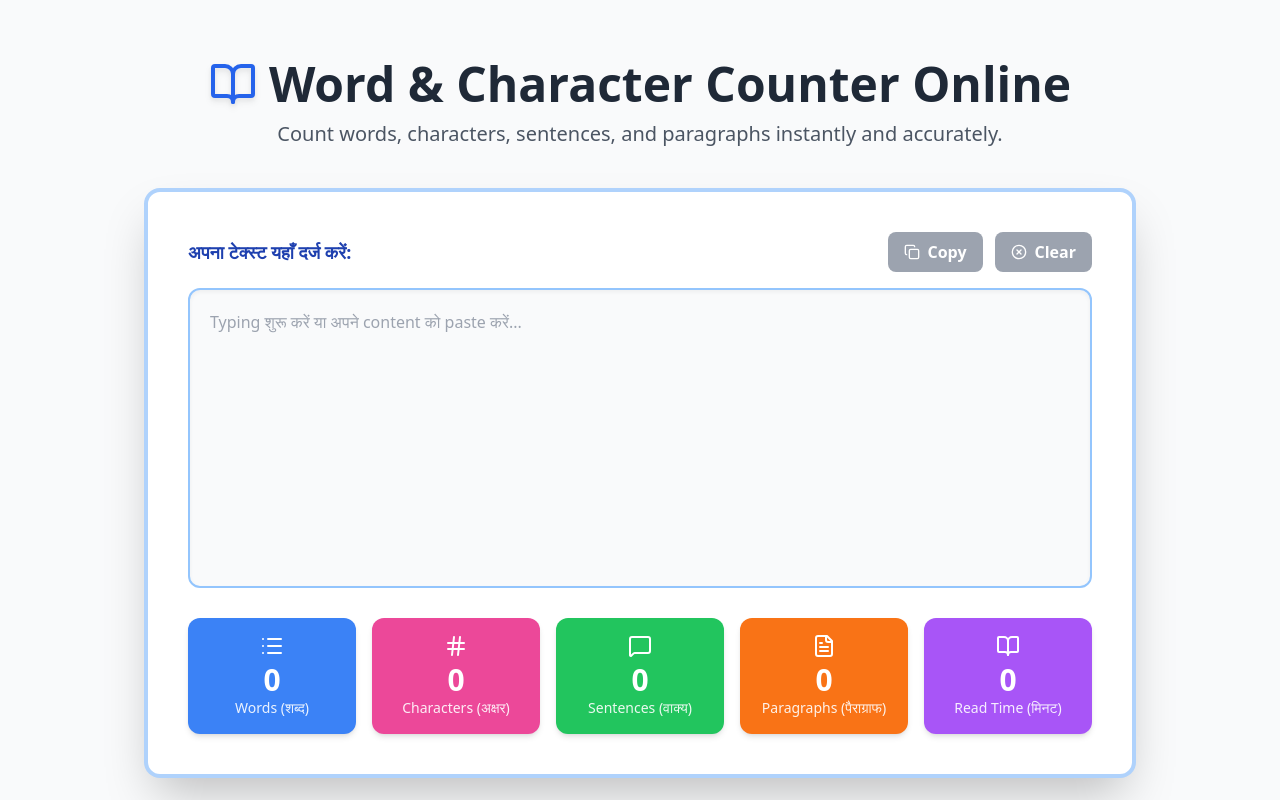
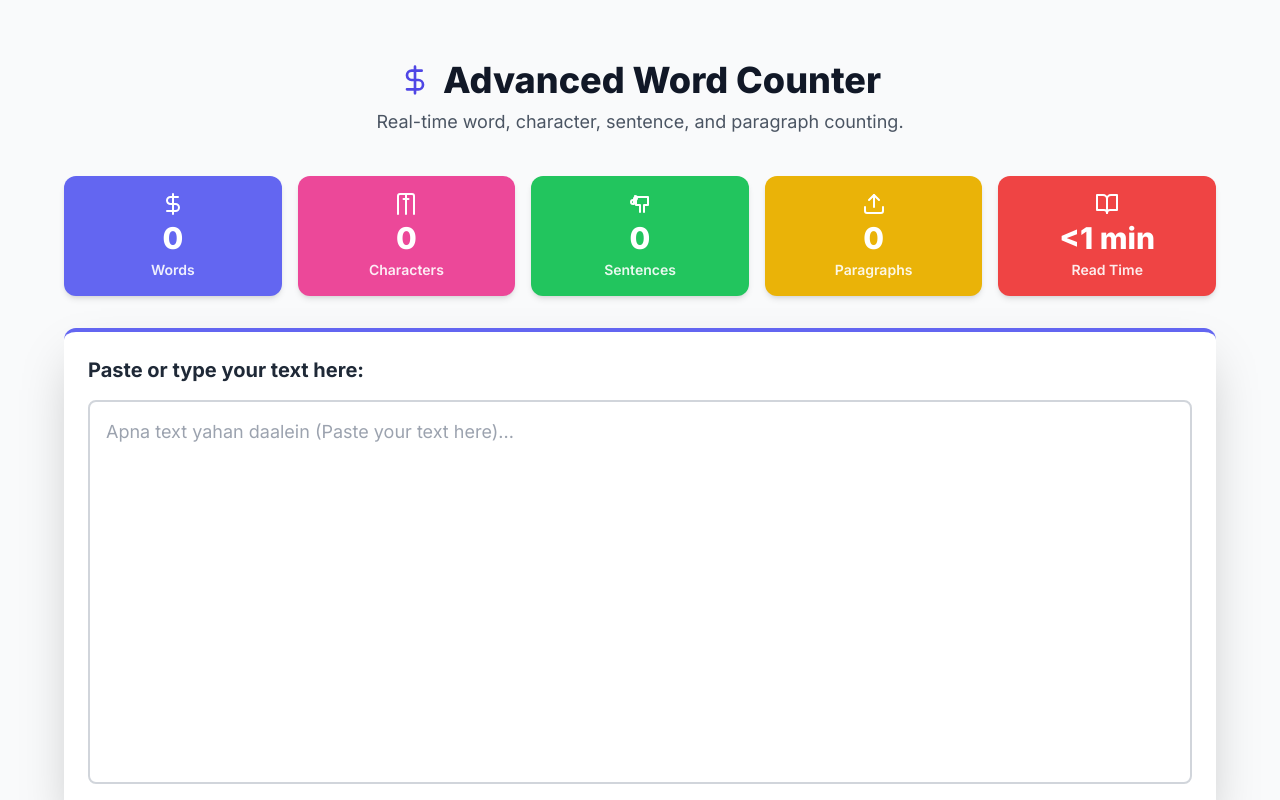
Before and after one commit to studybuild576-commits/my-tool-website, a Next.js app: page /word-counter in a window 1280 px wide. Shown: the top 800 px of the page. Built offline with nearby package versions, Linux system fonts and the light colour scheme.

Commit message:
Update page.tsx

```diff
--- a/app/word-counter/page.tsx
+++ b/app/word-counter/page.tsx
@@ -1,115 +1,150 @@
 "use client";
 
-import { useState } from 'react';
-import { FileText, Copy, BookOpen, MessageSquare, List, Hash, XCircle } from 'lucide-react';
+import React, { useState, useEffect, useCallback } from 'react';
 
-export default function WordCounterPage() {
-  const [text, setText] = useState('');
-  const [copied, setCopied] = useState(false);
+// --- Icon Imports (using Lucide style SVGs) ---
+const WordIcon = (props: React.SVGProps<SVGSVGElement>) => (
+  <svg xmlns="http://www.w3.org/2000/svg" width="24" height="24" viewBox="0 0 24 24" fill="none" stroke="currentColor" strokeWidth="2" strokeLinecap="round" strokeLinejoin="round" {...props}><path d="M12 2v20M17 5H9.5a3.5 3.5 0 1 0 0 7h5a3.5 3.5 0 1 1 0 7H6"/></svg>
+);
+const CharacterIcon = (props: React.SVGProps<SVGSVGElement>) => (
+  <svg xmlns="http://www.w3.org/2000/svg" width="24" height="24" viewBox="0 0 24 24" fill="none" stroke="currentColor" strokeWidth="2" strokeLinecap="round" strokeLinejoin="round" {...props}><path d="M4 22V4a2 2 0 0 1 2-2h12a2 2 0 0 1 2 2v18"/><path d="M14.5 7h-5M12 2v20"/></svg>
+);
+const SentenceIcon = (props: React.SVGProps<SVGSVGElement>) => (
+  <svg xmlns="http://www.w3.org/2000/svg" width="24" height="24" viewBox="0 0 24 24" fill="none" stroke="currentColor" strokeWidth="2" strokeLinecap="round" strokeLinejoin="round" {...props}><path d="M12 20v-7h-4V5h12v8h-4v7"/><path d="M8 5a2 2 0 0 0-2 2v1h-1a2 2 0 0 0 0 4h1V8h1a2 2 0 0 0 0-4Z"/></svg>
+);
+const ParagraphIcon = (props: React.SVGProps<SVGSVGElement>) => (
+  <svg xmlns="http://www.w3.org/2000/svg" width="24" height="24" viewBox="0 0 24 24" fill="none" stroke="currentColor" strokeWidth="2" strokeLinecap="round" strokeLinejoin="round" {...props}><path d="M21 15v4a2 2 0 0 1-2 2H5a2 2 0 0 1-2-2v-4"/><polyline points="17 8 12 3 7 8"/><line x1="12" x2="12" y1="3" y2="15"/></svg>
+);
 
-  // --- Core Text Analysis Logic ---
-  const words = text.split(/\s+/).filter((word) => word.length > 0);
-  const wordCount = words.length;
-  const charCount = text.length;
-  const sentenceCount = (text.match(/[.!?](\s|$)/g) || []).length;
-  const paragraphs = text.split(/\n{2,}/).filter(p => p.trim().length > 0);
-  const paragraphCount = paragraphs.length;
-  const readingTime = Math.ceil(wordCount / 200);
-
-  const handleCopy = () => {
-    if (navigator.clipboard) {
-      navigator.clipboard.writeText(text);
-    } else {
-      const textarea = document.createElement('textarea');
-      textarea.value = text;
-      document.body.appendChild(textarea);
-      textarea.select();
-      document.execCommand('copy');
-      document.body.removeChild(textarea);
-    }
-    setCopied(true);
-    setTimeout(() => setCopied(false), 1500);
-  };
-
-  const handleClear = () => {
-    setText('');
-    setCopied(false);
-  };
-
-  return (
-    <main className="font-sans px-4 py-10 max-w-5xl mx-auto min-h-screen">
-      <header className="mb-10 text-center pt-5">
-        <h1 className="text-5xl font-extrabold text-gray-800 mb-3 flex items-center justify-center gap-3">
-          <BookOpen className="w-12 h-12 text-blue-600 drop-shadow-md" />
-          Word & Character Counter Online
-        </h1>
-        <p className="text-xl text-gray-600 font-medium">Count words, characters, sentences, and paragraphs instantly and accurately.</p>
-      </header>
-
-      {/* --- Tool Interface --- */}
-      <section className="bg-white rounded-2xl shadow-2xl p-6 md:p-10 mb-12 border-4 border-blue-400/50">
-        <div className="flex justify-between items-center mb-4 flex-wrap gap-3">
-          <label htmlFor="word-counter-textarea" className="block font-bold text-lg text-blue-800">अपना टेक्स्ट यहाँ दर्ज करें:</label>
-          <div className="flex gap-3 flex-wrap">
-            <button
-              onClick={handleCopy}
-              disabled={text.length === 0}
-              className={`flex items-center gap-2 px-4 py-2 rounded-lg text-white font-semibold transition ${
-                text.length > 0 ? 'bg-green-500 hover:bg-green-600' : 'bg-gray-400 cursor-not-allowed'
-              }`}
-            >
-              <Copy className="w-4 h-4" />
-              {copied ? 'Copied!' : 'Copy'}
-            </button>
-            <button
-              onClick={handleClear}
-              disabled={text.length === 0}
-              className={`flex items-center gap-2 px-4 py-2 rounded-lg text-white font-semibold transition ${
-                text.length > 0 ? 'bg-red-500 hover:bg-red-600' : 'bg-gray-400 cursor-not-allowed'
-              }`}
-            >
-              <XCircle className="w-4 h-4" />
-              Clear
-            </button>
-          </div>
-        </div>
-
-        <textarea
-          id="word-counter-textarea"
-          className="w-full min-h-[300px] p-5 text-base border-2 border-blue-300 rounded-xl focus:outline-none focus:ring-4 focus:ring-blue-200 transition bg-gray-50 resize-none shadow-inner"
-          value={text}
-          onChange={(e) => setText(e.target.value)}
-          placeholder="Typing शुरू करें या अपने content को paste करें..."
-          aria-label="Text area for word and character counting"
-        ></textarea>
-
-        {/* --- Results Grid --- */}
-        <div className="grid grid-cols-2 md:grid-cols-5 gap-4 mt-6">
-          <StatCard title="Words (शब्द)" value={wordCount} color="bg-blue-500" icon={<List className="w-6 h-6" />} />
-          <StatCard title="Characters (अक्षर)" value={charCount} color="bg-pink-500" icon={<Hash className="w-6 h-6" />} />
-          <StatCard title="Sentences (वाक्य)" value={sentenceCount} color="bg-green-500" icon={<MessageSquare className="w-6 h-6" />} />
-          <StatCard title="Paragraphs (पैराग्राफ)" value={paragraphCount} color="bg-orange-500" icon={<FileText className="w-6 h-6" />} />
-          <StatCard title="Read Time (मिनट)" value={readingTime} color="bg-purple-500" icon={<BookOpen className="w-6 h-6" />} />
-        </div>
-      </section>
-
-      {/* --- SEO Content Section (Hindi) --- */}
-      <section className="mt-20 prose max-w-none">
-        {/* ... aapka poora Hindi SEO content same rahega ... */}
-      </section>
-
-      <footer className="text-center text-gray-500 text-base mt-16 bg-gray-50 py-4 rounded-t-xl shadow-inner border-t">
-        &copy; {new Date().getFullYear()} PDF & Text Tools. All rights reserved.
-      </footer>
-    </main>
-  );
+// --- Interface for StatCard Props (THE FIX) ---
+interface StatCardProps {
+  title: string;
+  value: number | string;
+  color: string;
+  icon: React.ReactNode;
 }
 
-// Stats Card Component
-const StatCard = ({ title, value, color, icon }) => (
+// --- Stats Card Component (Now correctly typed) ---
+const StatCard: React.FC<StatCardProps> = ({ title, value, color, icon }) => (
   <div className={`flex flex-col items-center justify-center p-4 rounded-xl shadow-md text-white transform hover:scale-[1.02] transition duration-300 ${color} shadow-lg`}>
     <div className="mb-1">{icon}</div>
     <div className="text-3xl font-extrabold">{value}</div>
-    <p className="text-sm font-medium opacity-90">{title}</p>
+    <div className="text-sm font-semibold mt-1 opacity-90">{title}</div>
   </div>
 );
+
+
+// --- Main Page Component ---
+const WordCounterPage: React.FC = () => {
+  const [text, setText] = useState<string>('');
+  const [stats, setStats] = useState({
+    words: 0,
+    characters: 0,
+    sentences: 0,
+    paragraphs: 0,
+    readingTime: 0, // in minutes
+  });
+
+  const calculateStats = useCallback((rawText: string) => {
+    // 1. Characters: Count total characters excluding leading/trailing whitespace
+    const characters = rawText.trim().length;
+
+    // 2. Words: Split by whitespace. Filter out empty strings from multiple spaces.
+    const words = rawText.trim() === '' ? 0 : rawText.trim().split(/\s+/).length;
+
+    // 3. Sentences: Simple check for common sentence-ending punctuation, ignoring inner periods (like Mr. or U.S.A.)
+    // Uses a lookbehind/lookahead to avoid matching mid-word periods.
+    const sentences = rawText.trim() === '' ? 0 : (rawText.match(/[.!?](\s|$)/g) || []).length;
+
+    // 4. Paragraphs: Split by two or more newlines (or a line break followed by a blank line)
+    const paragraphs = rawText.trim() === '' ? 0 : rawText.trim().split(/(\r?\n){2,}/).length;
+
+    // 5. Reading Time: Estimate based on 200 words per minute (WPM)
+    const readingTime = words === 0 ? 0 : Math.ceil(words / 200);
+
+    setStats({
+      words,
+      characters,
+      sentences,
+      paragraphs,
+      readingTime,
+    });
+  }, []);
+
+  // Update stats whenever text changes
+  useEffect(() => {
+    calculateStats(text);
+  }, [text, calculateStats]);
+
+
+  return (
+    <div className="min-h-screen bg-gray-50 p-4 sm:p-10">
+      <style>{`
+        @import url('https://fonts.googleapis.com/css2?family=Inter:wght@400;600;700;800&display=swap');
+        body { font-family: 'Inter', sans-serif; }
+      `}</style>
+
+      <main className="max-w-6xl mx-auto">
+        <header className="mb-10 text-center pt-5">
+          <h1 className="text-4xl font-extrabold text-gray-900 mb-2 flex items-center justify-center gap-3">
+            <WordIcon className="w-8 h-8 text-indigo-600"/>
+            Advanced Word Counter
+          </h1>
+          <p className="text-lg text-gray-600 font-medium">Real-time word, character, sentence, and paragraph counting.</p>
+        </header>
+
+        {/* --- Stats Display --- */}
+        <div className="grid grid-cols-2 md:grid-cols-5 gap-4 mb-8">
+          <StatCard
+            title="Words"
+            value={stats.words.toLocaleString()}
+            color="bg-indigo-500"
+            icon={<WordIcon className="w-6 h-6"/>}
+          />
+          <StatCard
+            title="Characters"
+            value={stats.characters.toLocaleString()}
+            color="bg-pink-500"
+            icon={<CharacterIcon className="w-6 h-6"/>}
+          />
+          <StatCard
+            title="Sentences"
+            value={stats.sentences.toLocaleString()}
+            color="bg-green-500"
+            icon={<SentenceIcon className="w-6 h-6"/>}
+          />
+          <StatCard
+            title="Paragraphs"
+            value={stats.paragraphs.toLocaleString()}
+            color="bg-yellow-500"
+            icon={<ParagraphIcon className="w-6 h-6"/>}
+          />
+          <StatCard
+            title="Read Time"
+            value={stats.readingTime === 0 ? '<1 min' : `${stats.readingTime} min`}
+            color="bg-red-500"
+            icon={<svg xmlns="http://www.w3.org/2000/svg" width="24" height="24" viewBox="0 0 24 24" fill="none" stroke="currentColor" strokeWidth="2" strokeLinecap="round" strokeLinejoin="round" className="lucide lucide-book-open"><path d="M2 3h6a4 4 0 0 1 4 4v14a3 3 0 0 0-3-3H2z"/><path d="M22 3h-6a4 4 0 0 0-4 4v14a3 3 0 0 1 3-3h7z"/></svg>}
+          />
+        </div>
+
+        {/* --- Text Area --- */}
+        <section className="bg-white rounded-xl shadow-2xl p-6 border-t-4 border-indigo-500">
+          <h2 className="text-xl font-bold text-gray-800 mb-4">Paste or type your text here:</h2>
+          <textarea
+            className="w-full min-h-96 p-4 text-lg border-2 border-gray-300 rounded-lg focus:ring-indigo-500 focus:border-indigo-500 transition resize-none"
+            placeholder="Apna text yahan daalein (Paste your text here)..."
+            value={text}
+            onChange={(e) => setText(e.target.value)}
+          />
+        </section>
+
+        {/* --- Information Footer --- */}
+        <footer className="text-center text-gray-500 text-sm mt-8 bg-gray-100 py-4 rounded-xl">
+          <p>Word counting is performed client-side for maximum speed and privacy.</p>
+        </footer>
+      </main>
+    </div>
+  );
+};
+
+export default WordCounterPage;
```
